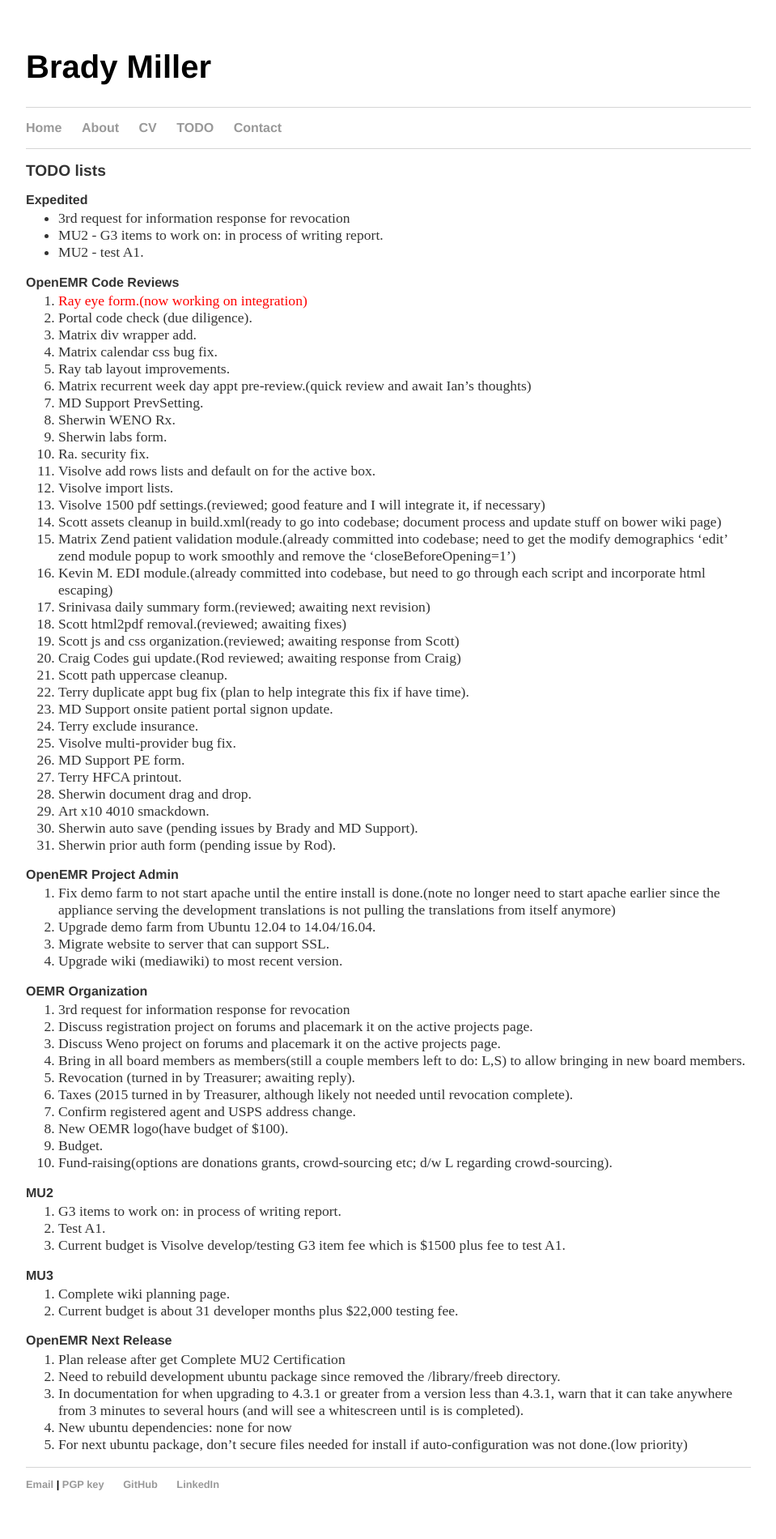
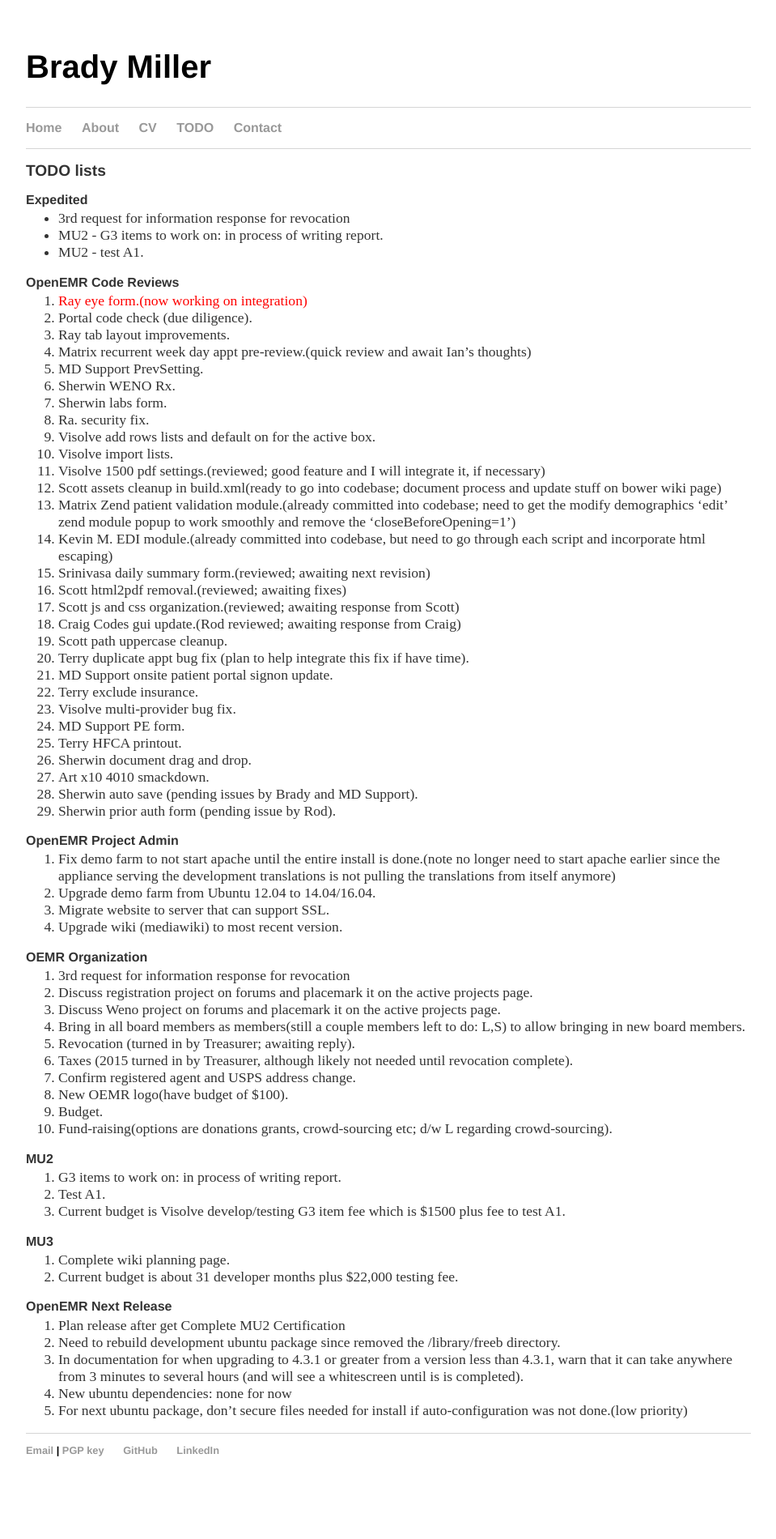
Before and after one commit to bradymiller/bradymiller.github.io, a Jekyll site: the page built from todo/index.md, in a window 1280 px wide. Shown: the whole page at 81% size, without its empty margins (160-1119 px from the left). Built offline with Jekyll 4.4.1, drawn with Linux system fonts in a browser that asks for light colours; after the commit the page ends 1858 px from its top, so only the background shows below that.

Commit message:
Update todo list

```diff
--- a/todo/index.md
+++ b/todo/index.md
@@ -11,8 +11,6 @@
 ### OpenEMR Code Reviews
 1. <span style="color: red">Ray eye form.(now working on integration)</span>
 1. Portal code check (due diligence).
-1. Matrix div wrapper add.
-1. Matrix calendar css bug fix.
 1. Ray tab layout improvements.
 1. Matrix recurrent week day appt pre-review.(quick review and await Ian's thoughts)
 1. MD Support PrevSetting.
```
